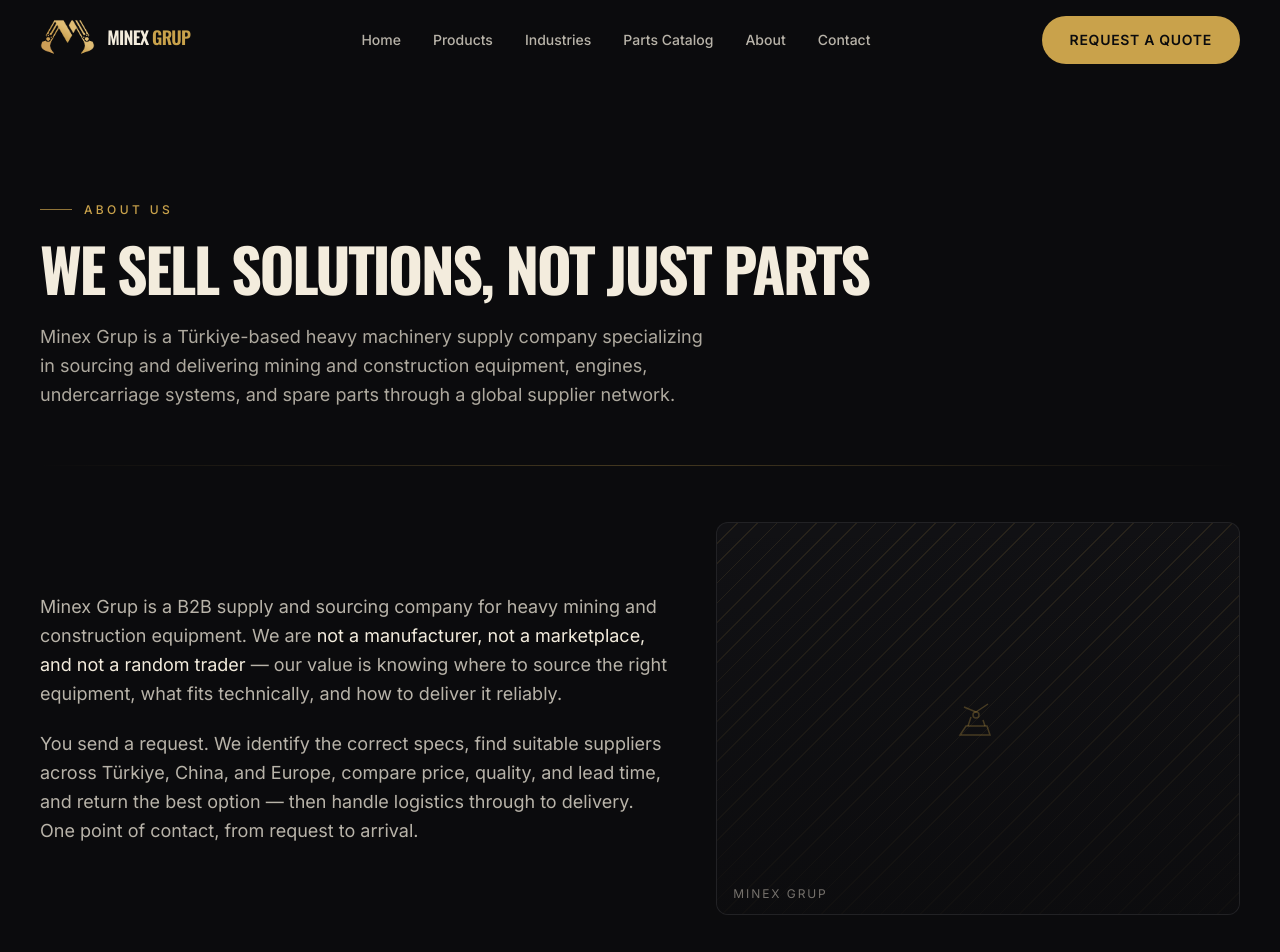
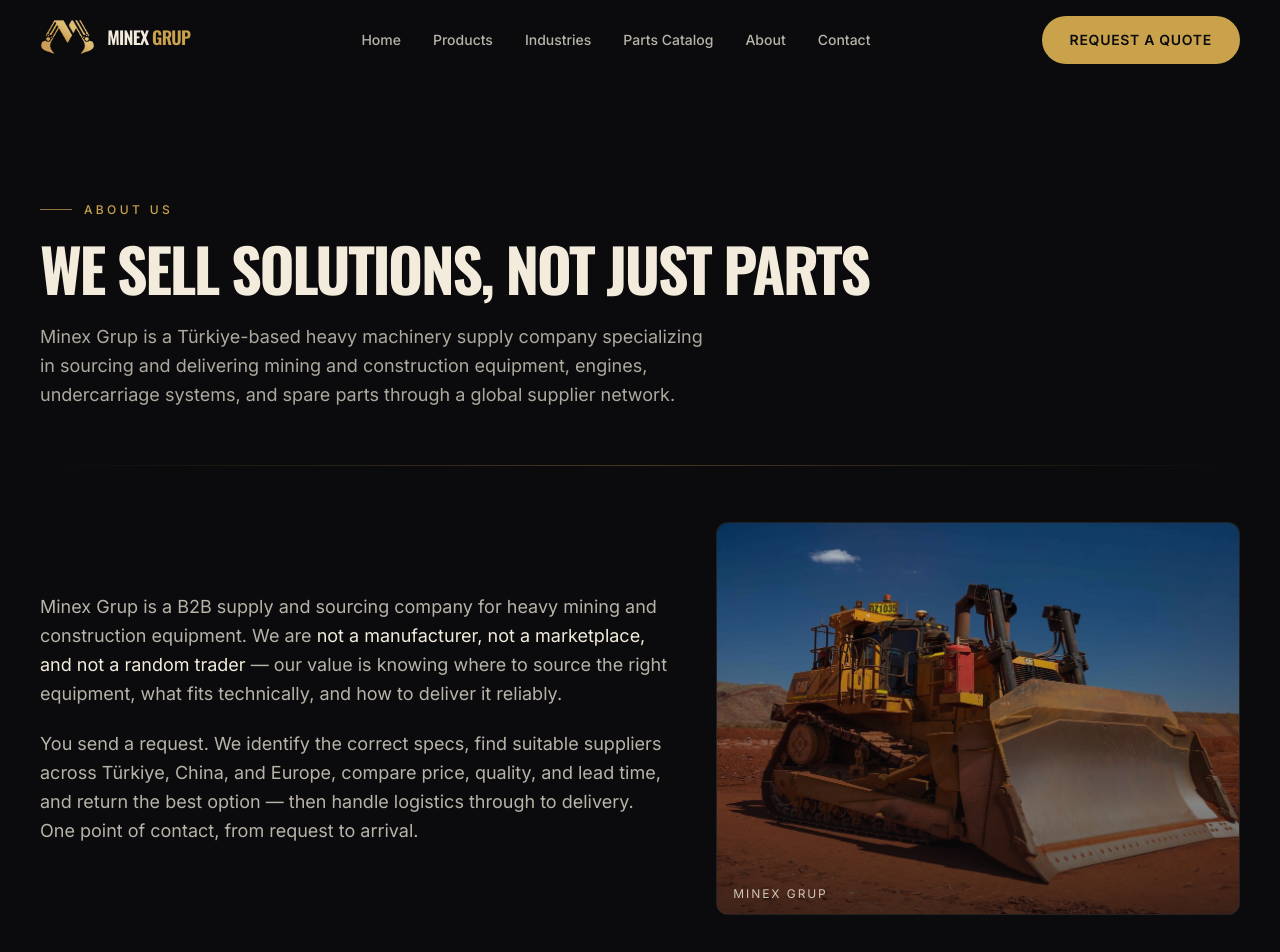
Before and after one commit to MinexGrup/minexgrup-website, a Next.js app: page /about in a window 1280 px wide. Shown: the top 952 px of the page. Built offline with nearby package versions, Linux system fonts and the light colour scheme.

Commit message:
About: fill panel with mining machinery photo (was placeholder)

```diff
--- a/app/about/page.tsx
+++ b/app/about/page.tsx
@@ -2,7 +2,7 @@ import Link from "next/link";
 import type { Metadata } from "next";
 import PageHero from "../components/PageHero";
 import Reveal from "../components/Reveal";
-import Placeholder from "../components/Placeholder";
+import Media from "../components/Media";
 import { site, geography, processSteps, valueProps, stats } from "../lib/site";
 import SupplyMap from "../components/SupplyMap";
 
@@ -37,7 +37,7 @@ export default function AboutPage() {
             </div>
           </Reveal>
           <Reveal delay={0.1}>
-            <Placeholder label="Minex Grup" ratio="4/3" />
+            <Media src="/industries/mining.jpg" label="Minex Grup" ratio="4/3" />
           </Reveal>
         </div>
 
```
